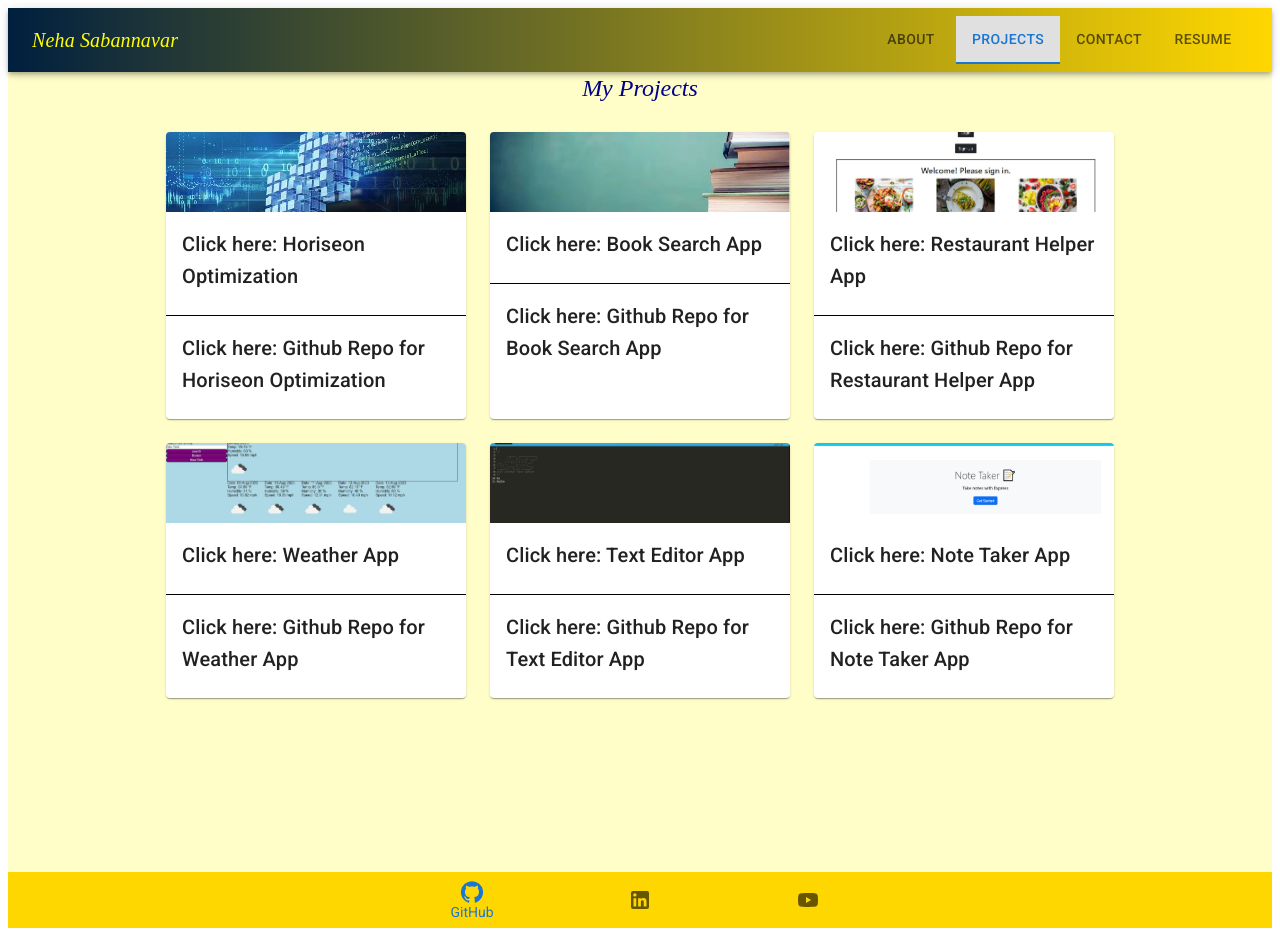
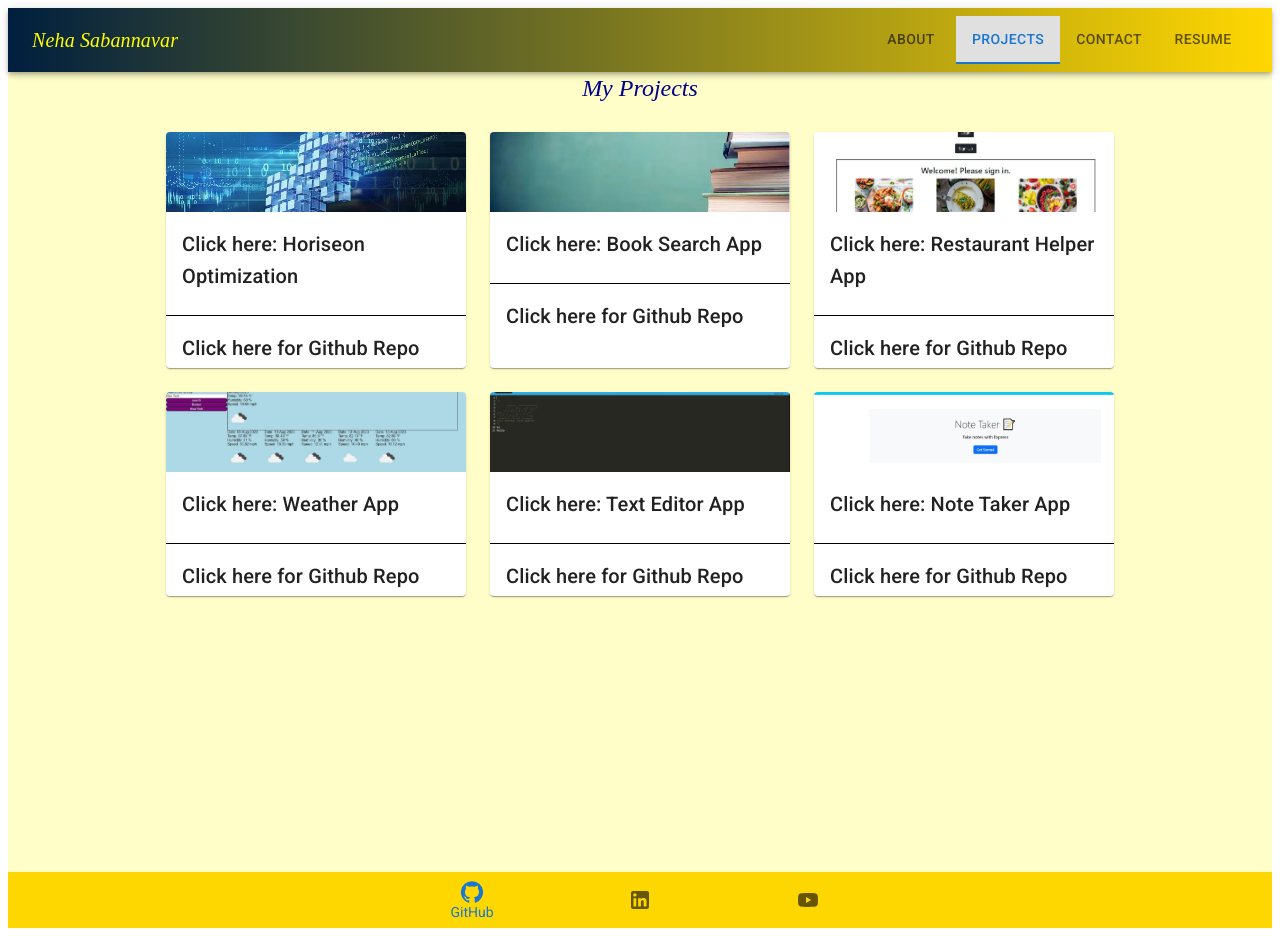
Before and after one commit to Nehaps29/portfolio, a React (Vite) app in the folder portfolio/: page /Projects in a window 1280 px wide. Built offline with nearby package versions, Linux system fonts and the light colour scheme.

Commit message:
fixed style in project page

```diff
--- a/portfolio/src/pages/Project.jsx
+++ b/portfolio/src/pages/Project.jsx
@@ -68,10 +68,10 @@ export default function Project() {
             </CardActionArea>
             <CardActionArea href={project.github}>
 
-              <CardContent sx = {{borderTop: '1px solid black'}}>
+              <CardContent sx = {{borderTop: '1px solid black', height: 20 }}>
 
                 <Typography gutterBottom variant="h6" component="div">
-                   Click here: Github Repo for {project.title}
+                   Click here for Github Repo
                 </Typography>
 
               </CardContent>
```
